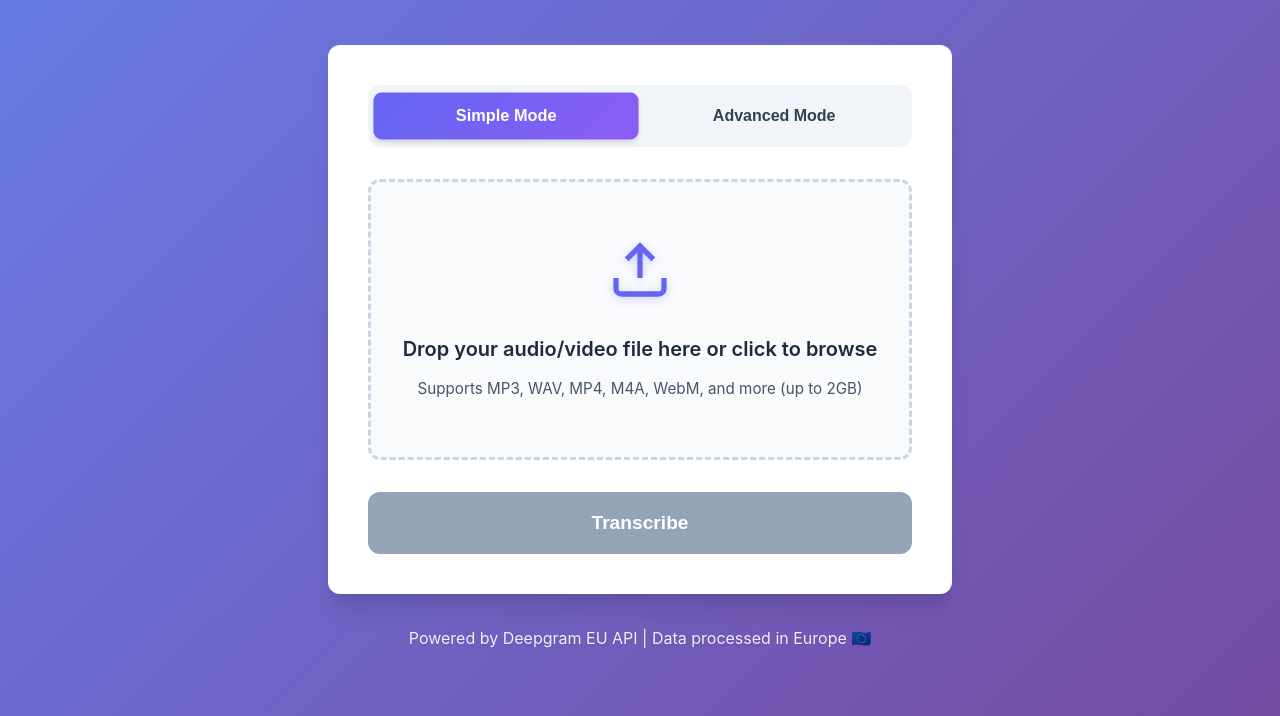
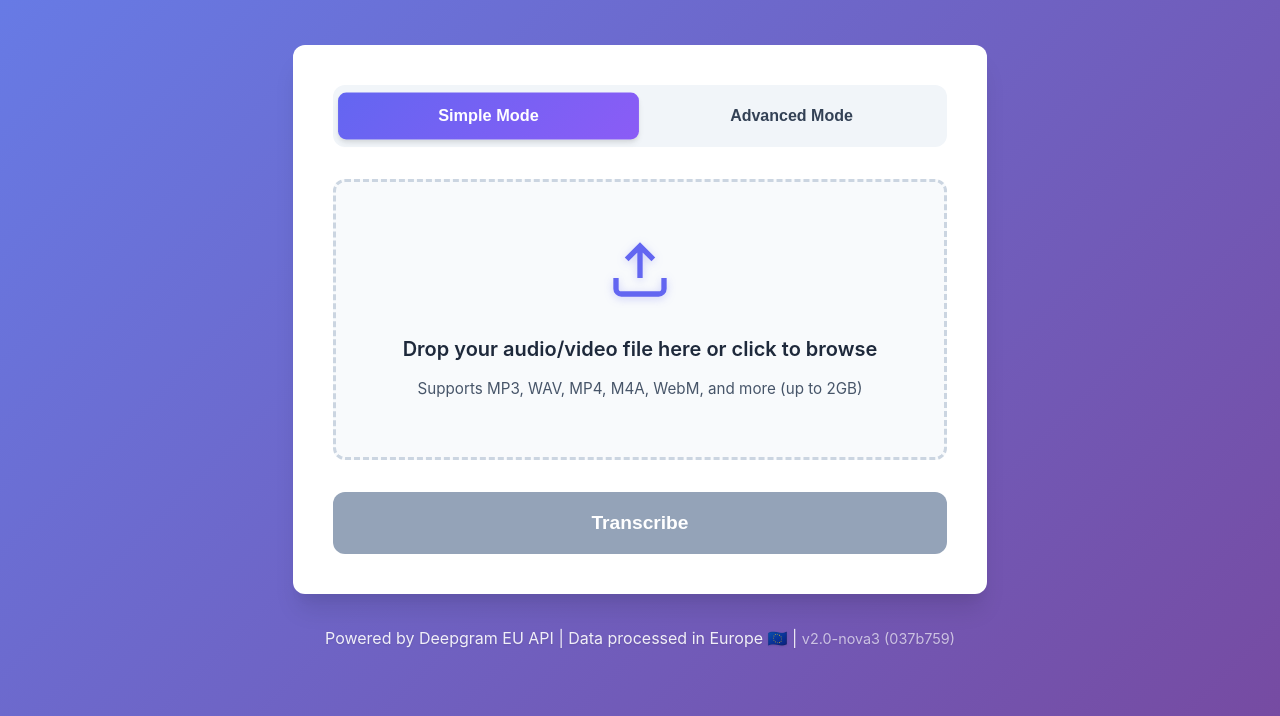
Before and after one commit to frankwiersma/Deepgram-Transcriber, a website: page public/index.html in a window 1280 px wide. Shown: the part 151-867 px from the top of the page. Drawn offline with Linux system fonts and the light colour scheme.

Commit message:
feat: add version info to footer (v2.0-nova3)

```diff
--- a/public/index.html
+++ b/public/index.html
@@ -152,7 +152,7 @@
         </main>
 
         <footer>
-            <p>Powered by Deepgram EU API | Data processed in Europe 🇪🇺</p>
+            <p>Powered by Deepgram EU API | Data processed in Europe 🇪🇺 | <span style="opacity: 0.7; font-size: 0.9em;">v2.0-nova3 (037b759)</span></p>
         </footer>
     </div>
 
```
